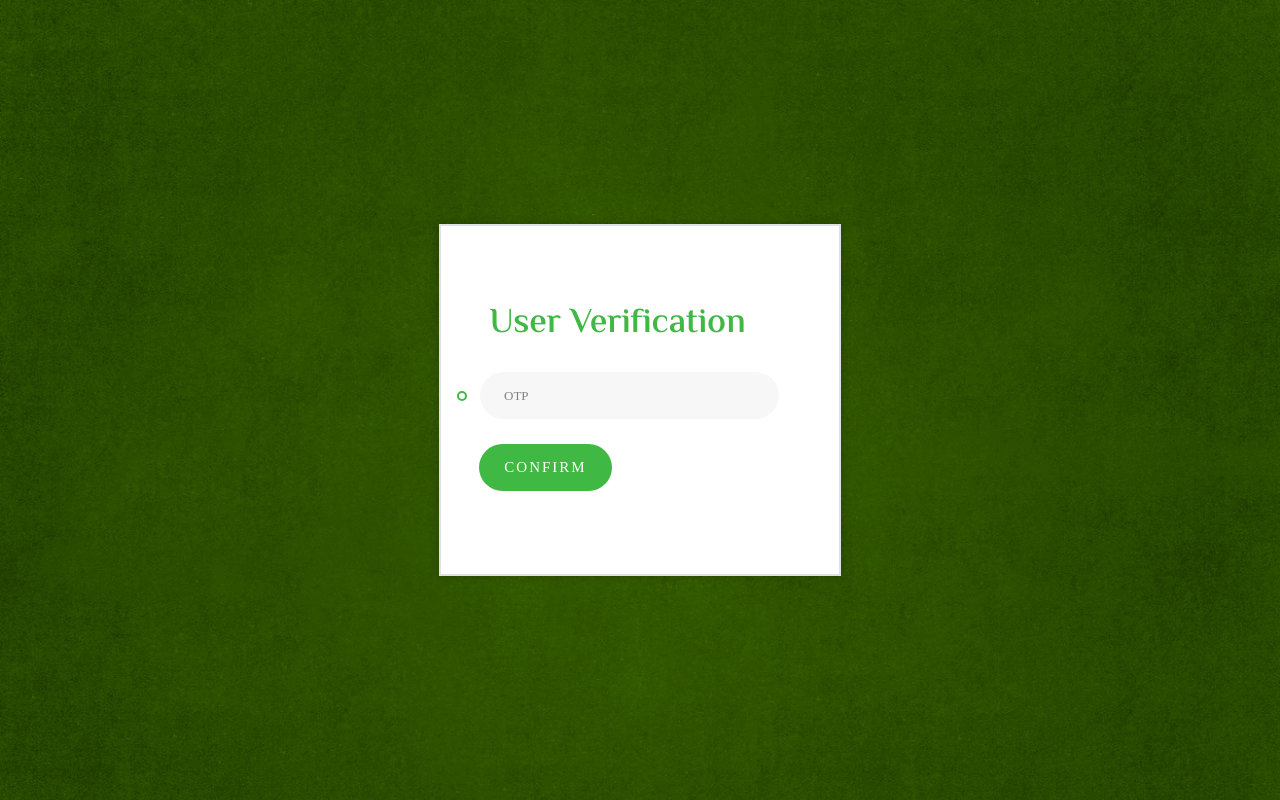
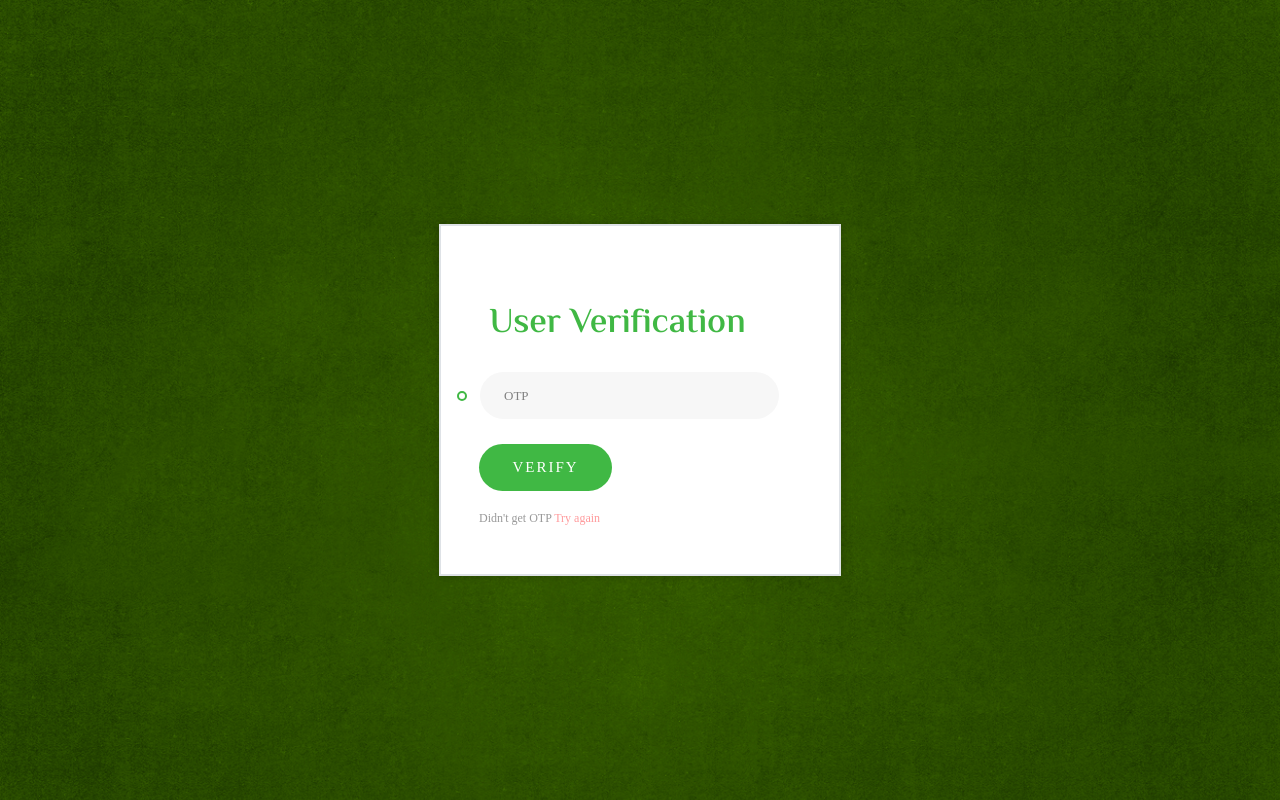
Before and after one commit to nandannsr/e-commerce, a Django app: page /otpverify in a window 1280 px wide. Run offline with Django 4.2, Linux system fonts and the light colour scheme; parts of the project's set-up code (start-up, migrations or seed data) failed here and were passed over; some web fonts are replaced.

Commit message:
OTP issues fixed

```diff
--- a/templates/user/otp_verify.html
+++ b/templates/user/otp_verify.html
@@ -52,8 +52,14 @@
 					</div>
 
 					<div class="form-login">
-						<button>Confirm</button>
+						<button>Verify</button>
 
+					</div>
+          <br>
+          <div class="form-login">
+
+						<p>Didn't get OTP <a href="{% url 'otp-try-again' %}">Try again</a></p>
+					</div>
 
 				</form>
                 <!-- <div class="image-holder">
--- a/user/urls.py
+++ b/user/urls.py
@@ -8,6 +8,7 @@ urlpatterns = [
     path('userlogout',views.userlogout, name='userlogout'),
     path('otpverify',views.otpverify,name='otpverify'),
     path('',views.userhome,name='home'),
+    path('otp-try-again',views.otp_try_again,name='otp-try-again'),
 
     #User profile management
     path('profile',views.userprofile, name='profile'),
--- a/user/views.py
+++ b/user/views.py
@@ -138,7 +138,8 @@ def userlogout(request):
     messages.success(request,'You are logged out')
     return redirect(userhome)
 
-
+#OTP views#
+@cache_control(no_cache=True, must_revalidate=True, no_store=True)
 def otpverify(request):
     if request.method == 'POST':
        phone_otp = request.POST['otp']
@@ -165,7 +166,14 @@ def otpverify(request):
     else:
         return render(request,'user/otp_verify.html')
 
+@cache_control(no_cache=True, must_revalidate=True, no_store=True)
+def otp_try_again(request):
+      user = Account.objects.get(phone_number=request.session['phone_number'])
+      user.delete()
+      messages.info(request,'Please try again')
+      return redirect(register)
 
+#****************#
 
 @login_required(login_url= 'userlogin')
 def userprofile(request):
```
Also changed, not shown: db.sqlite3.
